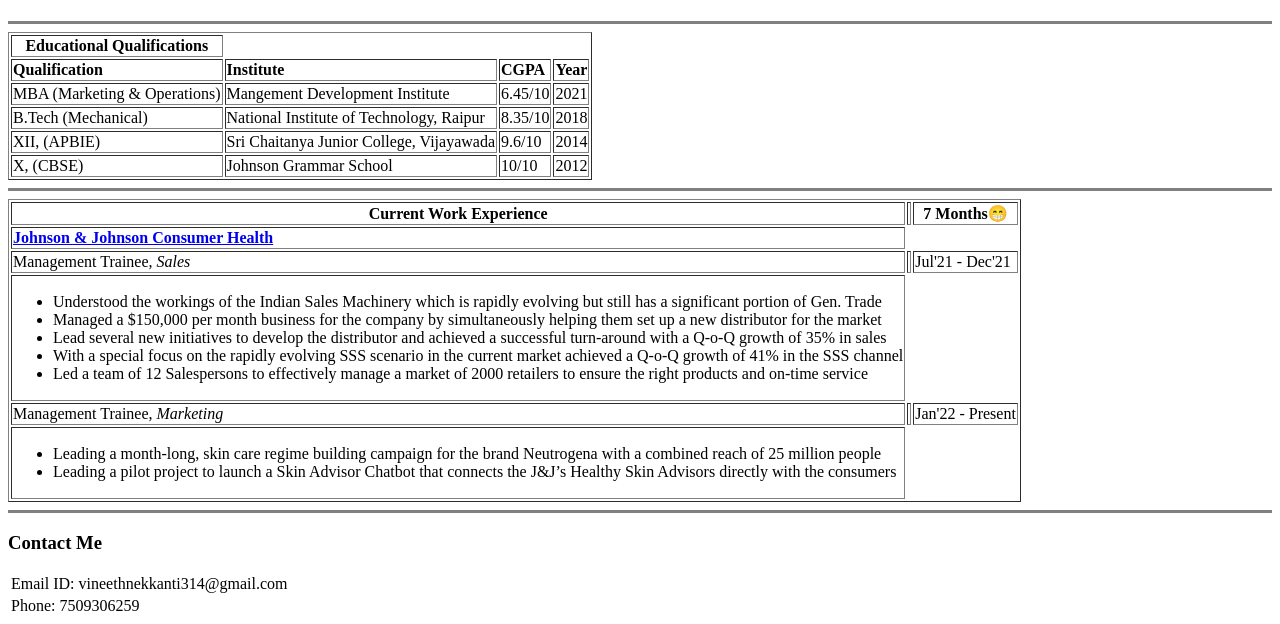
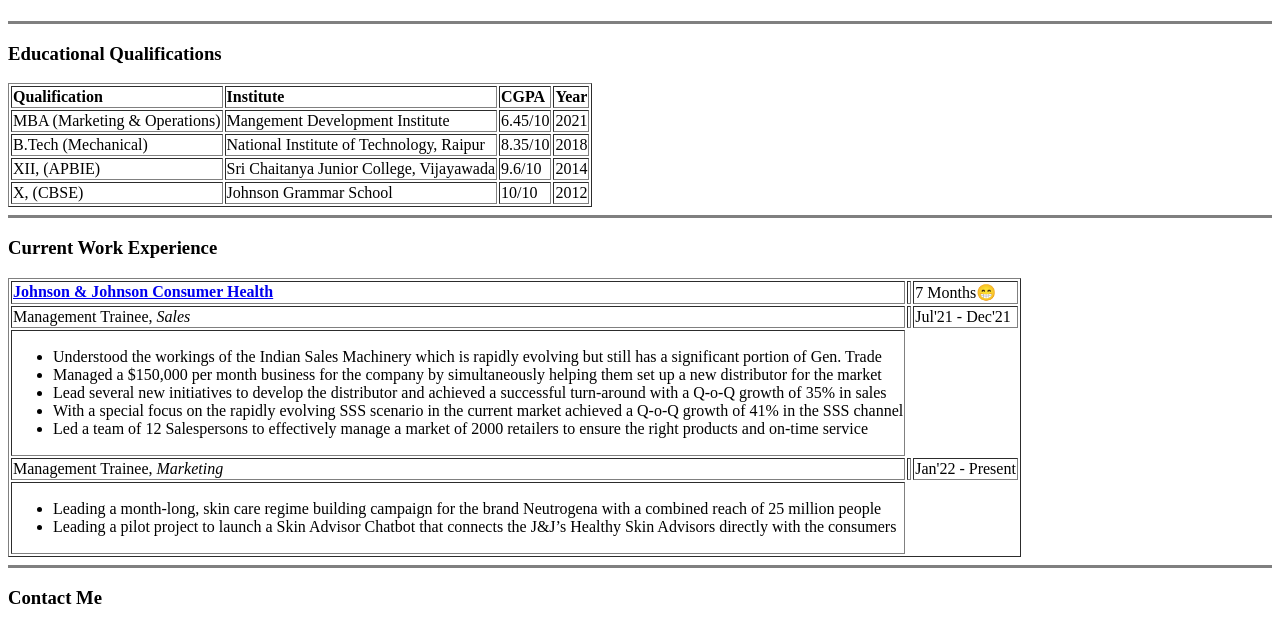
Before and after one commit to VineethNekkanti/CV, a plain HTML site: page index.html in a window 1280 px wide. Shown: the part 173-797 px from the top of the page. Drawn offline with Linux system fonts and the light colour scheme.

Commit message:
Update index.html
Added some basic css

```diff
--- a/index.html
+++ b/index.html
@@ -5,6 +5,7 @@
   <meta charset="utf-8">
   <meta name="description" content="A resume that tells you who I am and what I stand for!">
   <title>Vineeth Nekkanti</title>
+  <link rel="stylesheet" href="css/styles.css">
 </head>
 
 <body>
@@ -19,10 +20,8 @@
     </tr>
   </table>
   <hr size="3" noshade>
+  <h3>Educational Qualifications</h3>
   <table border="1">
-    <thead>
-      <th>Educational Qualifications</th>
-    </thead>
     <tbody>
       <tr>
         <td><strong>Qualification</strong></td>
@@ -57,17 +56,14 @@
     </tbody>
   </table>
   <hr size='3' noshade>
+  <h3>Current Work Experience</h3>
+
   <table border="1">
-    <thead>
-      <tr>
-        <th>Current Work Experience</th>
-        <th></th>
-        <th>7 Months😁</th>
-      </tr>
-    </thead>
     <tbody>
       <tr>
         <td> <a href="https://www.jnj.in/our-business/consumer" target="_blank"><strong>Johnson & Johnson Consumer Health</strong></a> </td>
+        <td></td>
+        <td>7 Months😁</td>
       </tr>
       <tr>
         <td>Management Trainee, <em>Sales</em>
```
